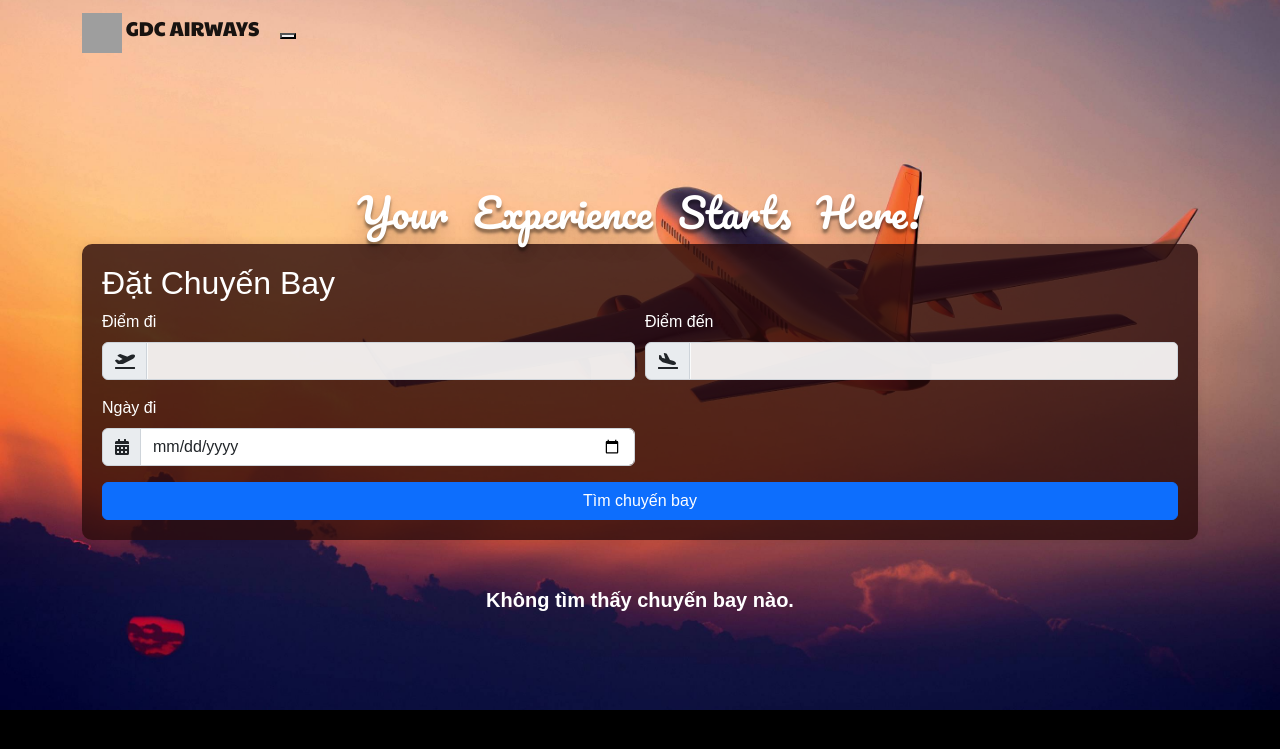
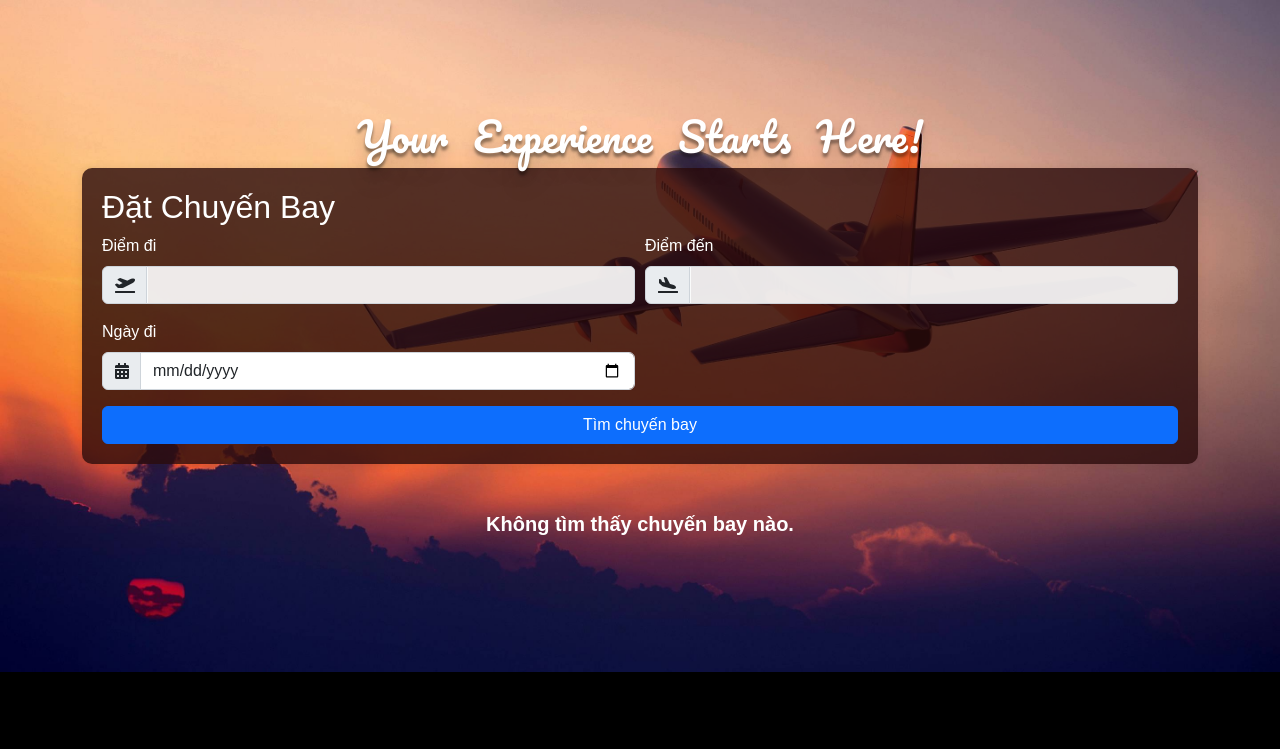
Before and after one commit to lewin2578/TourBooking, a PHP site: page /maybay/search.php in a window 1280 px wide. Shown: the top 749 px of the page. Run offline with PHP 8.4, Linux system fonts and the light colour scheme; tables that the repository leaves empty or names only in its code hold one stand-in row (values such as "Sample post"); grey boxes are pictures that could not be loaded.

Commit message:
remove navbar

```diff
--- a/maybay/search.php
+++ b/maybay/search.php
@@ -19,33 +19,6 @@ require_once 'database_connect.php'; // Kết nối đến database
 
 
 <body>
-      <!--NavBar-->
-	<nav class="navbar navbar-inverse">
-		<div class="container">
-			<div class="navbar-header">
-				<a href="#" class="navbar-brand"><img src="4b5d99c4-2f06-45be-88b2-5e4bb39f9885.png" id="logo"> GDC AIRWAYS</a>
-				<button type="button" class="navbar-toggle collapsed" data-toggle="collapse" data-target="#bs-example-navbar-collapse-1" aria-expanded="false">
-	        		<span class="sr-only">Toggle navigation</span>
-	        		<span class="icon-bar"></span>
-	        		<span class="icon-bar"></span>
-	        		<span class="icon-bar"></span>
-	      </button>
-			</div>
-			<div class="collapse navbar-collapse" id="bs-example-navbar-collapse-1"">
-				<ul class="nav navbar-nav">
-					<li class="active"><a href="#"><strong>Home</strong></a></li>
-					<li><a href="GDC-About.php"><strong>About</strong></a></li>
-					<li><a href="GDC-Contacts.php"><strong>Contacts</strong></a></li>
-				</ul>
-				<ul class="nav navbar-nav navbar-right">
-					<li><a href="#" data-toggle="modal" data-target="#signup"><strong>Sign up </strong><i class="fas fa-user-plus"></i></a></li>
-					<li><a href="#" data-toggle="modal" data-target="#login"><strong>Login </strong><i class="fas fa-user"></i></a></li>
-				</ul>
-			</div>
-		</div>
-	</nav>
-  <!--NavBar End-->
-
   <!--Heading/Moto-->
 	<div class="container">
 		<div class="row">
```
